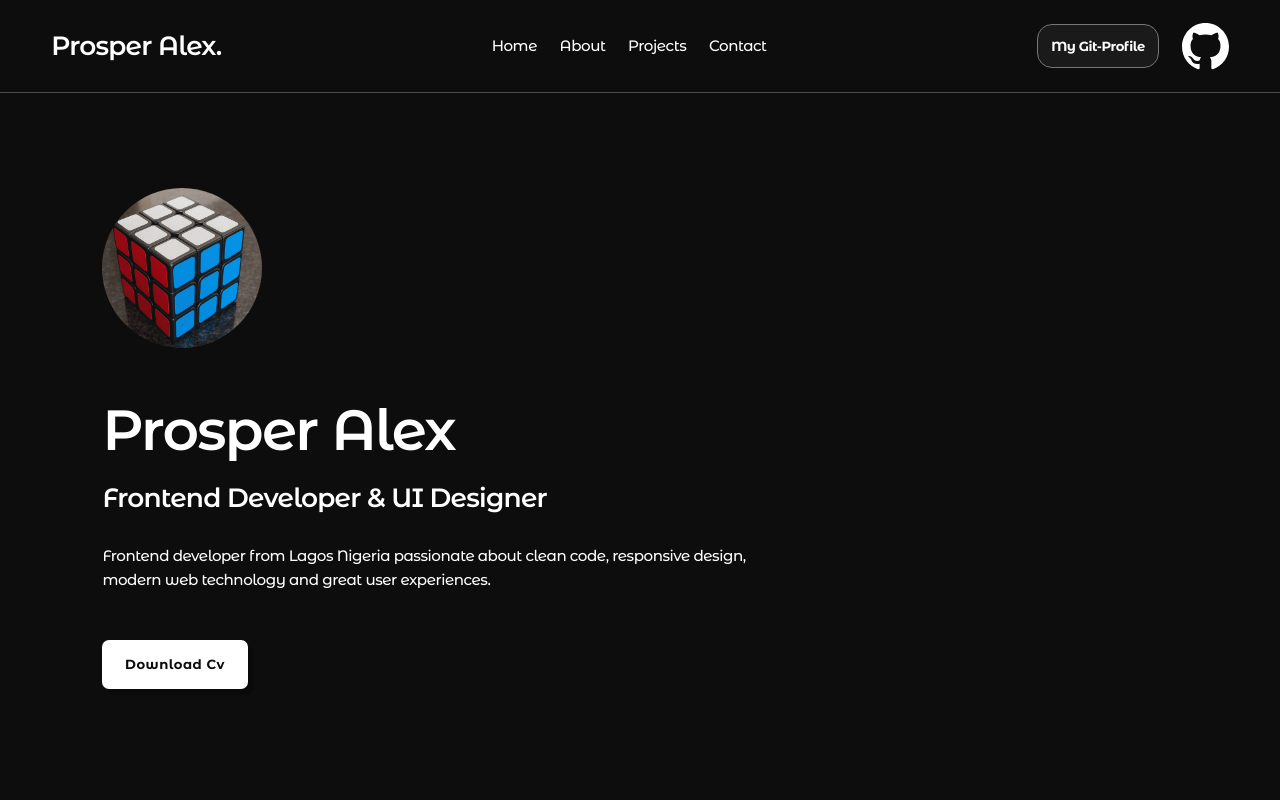
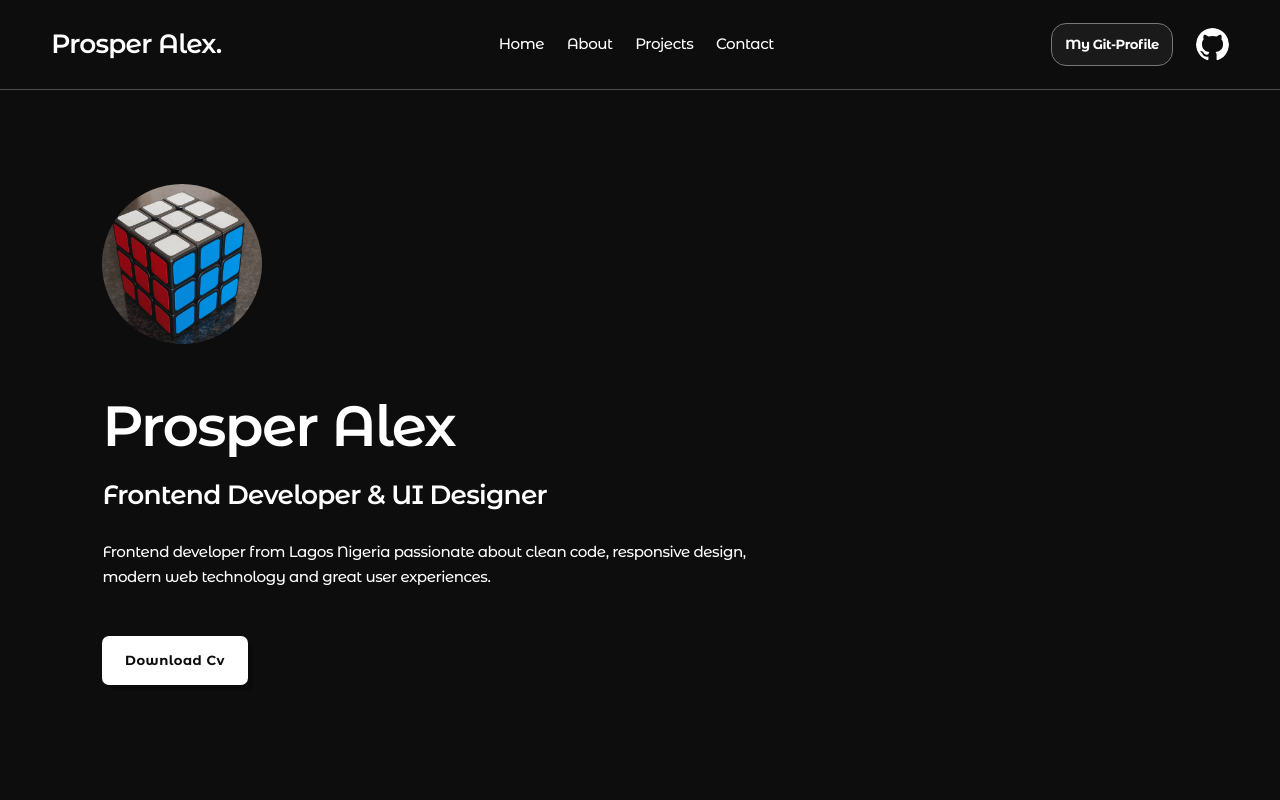
Before and after one commit to Prosper-Alex/Prosper-Alex-Portfolio, a plain HTML site: page index.html in a window 1280 px wide. Shown: the top 800 px of the page. Drawn offline with nearby package versions, Linux system fonts and the light colour scheme.

Commit message:
Enhance GitHub icon styling with hover effects and responsive dimensions

```diff
--- a/sass/layouts/_navigation.scss
+++ b/sass/layouts/_navigation.scss
@@ -253,12 +253,20 @@
     }
 
     .git-icon {
-      width: 5rem;
-      height: 5rem;
+      scale: 1;
+      transition: all 0.3s ease-in;
+      width: 3.5rem;
+      height: 3.5rem;
 
       img {
         width: 100%;
         height: 100%;
+        border-radius: 50%;
+      }
+
+      &:hover {
+        scale: 1.1;
+        padding: 1.2rem;
       }
     }
   }
```
Also changed, not shown: css/main.css.
